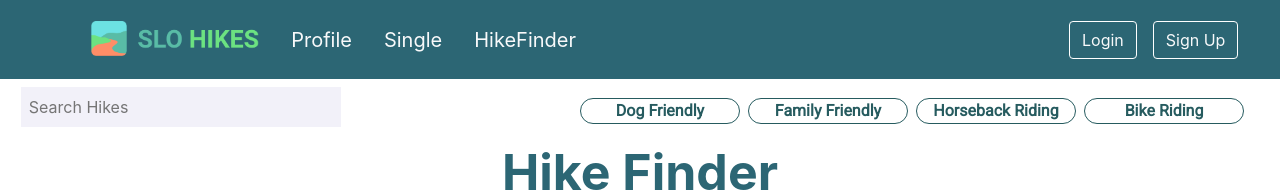
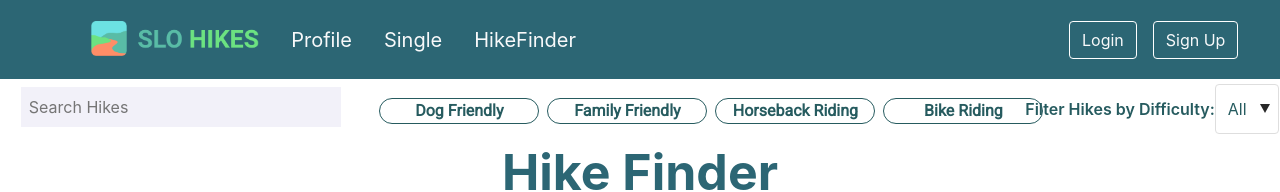
Before and after one commit to MaggieYang57/CSC308-TeamB, a React (Create React App) app in the folder frontend/: page /hikeFinder in a window 1280 px wide. Shown: the top 192 px of the page. Built offline with nearby package versions, Linux system fonts and the light colour scheme; no server answers.

Commit message:
Formatting for the difficulty drop-down is looking pretty good.

```diff
--- a/frontend/src/components/FilterBar.js
+++ b/frontend/src/components/FilterBar.js
@@ -15,6 +15,18 @@ function FilterBar(props) {
         <FilterButton name="Horseback Riding" filterType='horseback_riding' onChange={props.onChange}/>
         <FilterButton name="Bike Riding" filterType='biking' onChange={props.onChange}/>
       </div>
+      <div id="difficultyFilter">
+        <form>
+        <label for="difficulty">Filter Hikes by Difficulty:</label>
+          <select name="difficulty" onChange={props.onChange}>
+            <option value="All">All</option>
+            <option value="Easy">Easy</option>
+            <option value="Moderate">Moderate</option>
+            <option value="Hard">Hard</option>
+            <option value="Expert">Expert</option>
+          </select>
+        </form>
+      </div>
     </div>
   );
 
--- a/frontend/src/components/FilterButton.js
+++ b/frontend/src/components/FilterButton.js
@@ -1,6 +1,4 @@
-import React, { Component, useState, useEffect } from "react";
-import axios from "axios";
-import Table from "./Table";
+import React from "react";
 import "../css/filterButton.css";
 
 
--- a/frontend/src/css/filterBar.css
+++ b/frontend/src/css/filterBar.css
@@ -19,10 +19,28 @@
   display: flex;
   flex-direction: row;
   height: 50%;
+  margin-right: 17%;
   align-items: center;
   color: white;
-  padding: 0px 2.5%;
+  padding: 5px 15px;
   justify-content: space-between;
+}
+
+#difficultyFilter {
+  position:absolute;
+  justify-content: space-between;
+  right: 0;
+  width: 20%;
+  color:#265b5f;
+}
+
+select {
+  color:#265b5f;
+  width: 5vw;
+}
+
+option {
+  padding: 10px;
 }
 
 button {
```
